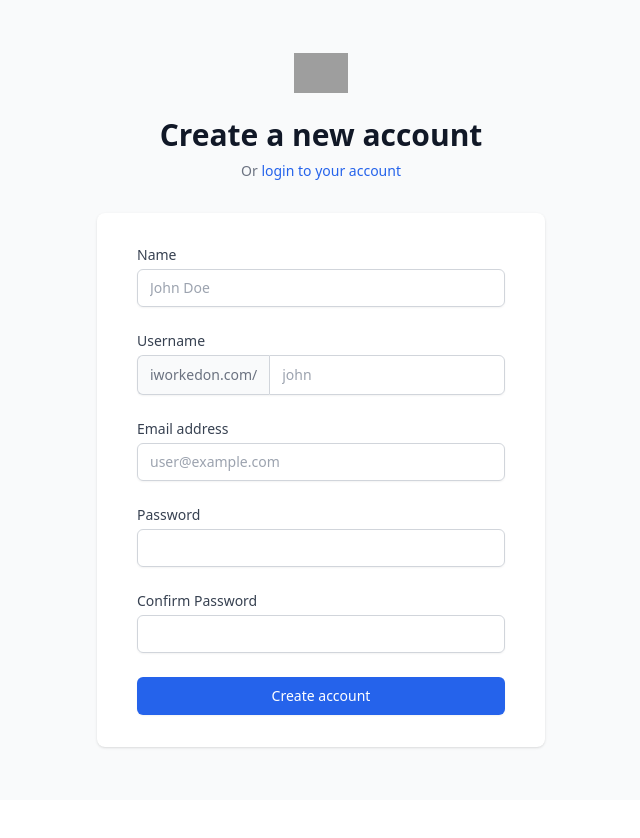
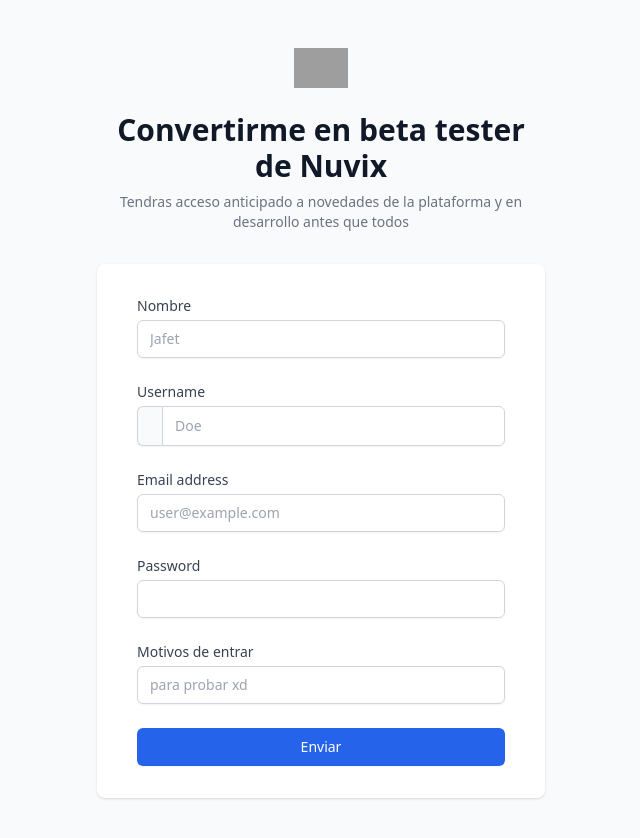
Before and after one commit to hiramgabriel1/client-devfinders, a SvelteKit app: page /beta-tester in a window 1280 px wide. Shown: the top 838 px of the page, without its empty margins (319-959 px from the left). Before the commit the page ends 800 px from the top, so only its background shows below. Built offline with nearby package versions, Linux system fonts and the light colour scheme; grey boxes are pictures that could not be loaded.

Commit message:
[feature]: beta tester

```diff
--- a/src/routes/+page.svelte
+++ b/src/routes/+page.svelte
@@ -71,6 +71,7 @@
       </h2>
       <div class="mt-10 flex items-center justify-center gap-x-6">
         <!-- <SvelteTooltip tip="Puedes convertirte en tester" top color="#3383ff"> -->
+        <!-- svelte-ignore a11y-click-events-have-key-events -->
         <a
           class="isomorphic-link isomorphic-link--internal inline-flex items-center justify-center gap-2 rounded-xl bg-blue-600 px-4 py-3 text-sm font-semibold text-white shadow-sm transition-all duration-150 hover:bg-blue-500 focus-visible:outline focus-visible:outline-2 focus-visible:outline-offset-2 focus-visible:outline-blue-600"
           on:click={()=> toast.success('aun falta terminar el registro XD. Subi el video antes de tiempo xD')}
--- /dev/null
+++ b/src/routes/api/beta/+server.ts
@@ -0,0 +1,21 @@
+import { redirect } from "@sveltejs/kit";
+import { CREDENTIALS_API } from "../../utils/config";
+
+export const POST = async ({ fetch }: any) => {
+    const data = await fetch.json()
+    try {
+        const api = await fetch(`${CREDENTIALS_API.production}beta/register-user/`, {
+            method: "POST",
+            headers: {
+                "Content-Type": "application/json"
+            },
+            body: JSON.stringify(data)
+        })
+
+        console.log(api);
+        console.log(await api.json);
+
+    } catch (error) {
+        console.log(error);
+    }
+}
--- a/src/routes/beta-tester/+page.svelte
+++ b/src/routes/beta-tester/+page.svelte
@@ -1,5 +1,9 @@
-<script>
+<script lang="ts">
   import "../../app.css";
+
+  const handleSubmit = async () => {
+
+  }
 </script>
 
 <div
@@ -14,33 +18,33 @@
     <h2
       class="mt-6 text-center text-3xl leading-9 font-extrabold text-gray-900"
     >
-      Create a new account
+      Convertirme en beta tester de Nuvix
     </h2>
     <p class="mt-2 text-center text-sm leading-5 text-gray-500 max-w">
-      Or
-      <a
+      Tendras acceso anticipado a novedades de la plataforma y en desarrollo antes que todos
+      <!-- <a
         href="#"
         class="font-medium text-blue-600 hover:text-blue-500 focus:outline-none focus:underline transition ease-in-out duration-150"
       >
         login to your account
-      </a>
+      </a> -->
     </p>
   </div>
 
   <div class="mt-8 sm:mx-auto sm:w-full sm:max-w-md">
     <div class="bg-white py-8 px-4 shadow sm:rounded-lg sm:px-10">
-      <form method="POST" action="#">
+      <form on:submit|preventDefault={handleSubmit}>
         <div>
           <label
             for="email"
             class="block text-sm font-medium leading-5 text-gray-700"
-            >Name</label
+            >Nombre</label
           >
           <div class="mt-1 relative rounded-md shadow-sm">
             <input
               id="name"
-              name="name"
-              placeholder="John Doe"
+              name="nombre"
+              placeholder="Jafet"
               type="text"
               class="appearance-none block w-full px-3 py-2 border border-gray-300 rounded-md placeholder-gray-400 focus:outline-none focus:shadow-outline-blue focus:border-blue-300 transition duration-150 ease-in-out sm:text-sm sm:leading-5"
             />
@@ -73,12 +77,12 @@
             <span
               class="inline-flex h-10 items-center px-3 rounded-l-md border border-r-0 border-gray-300 bg-gray-50 text-gray-500 sm:text-sm"
             >
-              iworkedon.com/
+              <!-- iworkedon.com/ -->
             </span>
             <input
               id="username"
-              name="username"
-              placeholder="john"
+              name="lastname"
+              placeholder="Doe"
               type="text"
               class="flex-1 border border-gray-300 form-input pl-3 block w-full rounded-none rounded-r-md transition duration-150 ease-in-out sm:text-sm sm:leading-5"
             />
@@ -140,13 +144,14 @@
             for="password_confirmation"
             class="block text-sm font-medium leading-5 text-gray-700"
           >
-            Confirm Password
+            Motivos de entrar
           </label>
           <div class="mt-1 rounded-md shadow-sm">
             <input
               id="password_confirmation"
-              name="password_confirmation"
-              type="password"
+              name="reasons"
+              type="text"
+              placeholder="para probar xd"
               class="appearance-none block w-full px-3 py-2 border border-gray-300 rounded-md placeholder-gray-400 focus:outline-none focus:shadow-outline-blue focus:border-blue-300 transition duration-150 ease-in-out sm:text-sm sm:leading-5"
             />
           </div>
@@ -158,7 +163,7 @@
               type="submit"
               class="w-full flex justify-center py-2 px-4 border border-transparent text-sm font-medium rounded-md text-white bg-blue-600 hover:bg-blue-500 focus:outline-none focus:border-indigo-700 focus:shadow-outline-indigo active:bg-indigo-700 transition duration-150 ease-in-out"
             >
-              Create account
+              Enviar
             </button>
           </span>
         </div>
--- a/src/routes/utils/config.ts
+++ b/src/routes/utils/config.ts
@@ -1,7 +1,7 @@
 export const CREDENTIALS_API = {
   developmentExtern: "https://nuvix.onrender.com",
   development: "http://localhost:5000/",
-  production: "https://",
+  production: "https://devfinder-services-production.up.railway.app",
 };
 
 export const TOKEN = {
```
